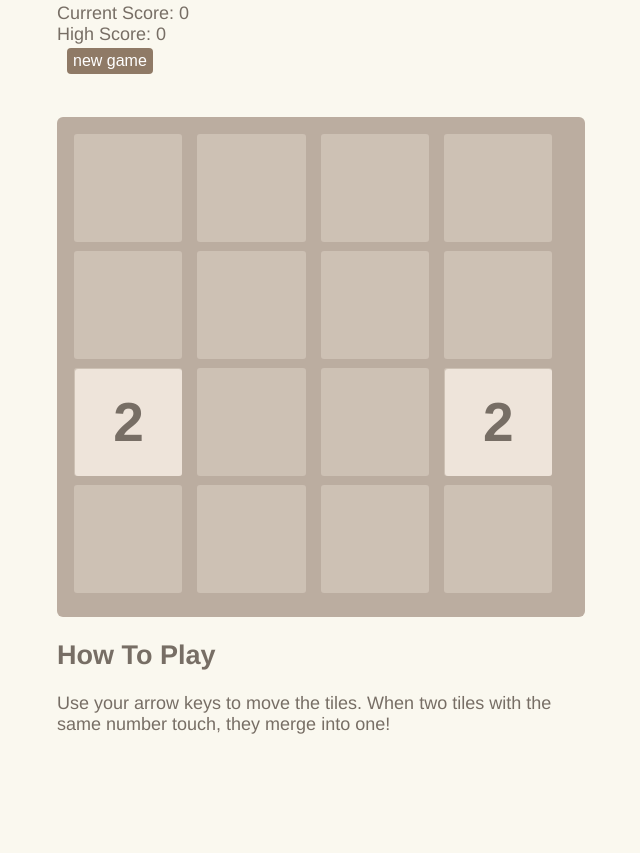
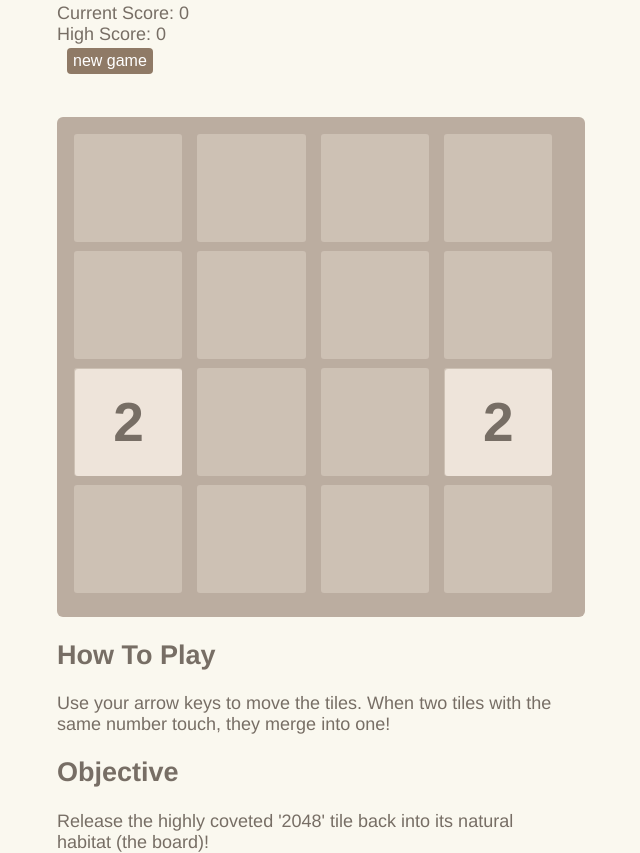
Before and after one commit to chrisgrovers/angular2048, a website: page index.html in a window 1280 px wide. Shown: the part 129-982 px from the top of the page, without its empty margins (333-973 px from the left). Before the commit the page ends 864 px from the top, so only its background shows below. Drawn offline with nearby package versions, Linux system fonts and the light colour scheme; some packages are replaced by stand-ins of ours.

Commit message:
[feat] added objective to main.html

```diff
--- a/views/main.html
+++ b/views/main.html
@@ -19,6 +19,8 @@
     <div class="rules">
     <h2>How To Play</h2>
       Use your arrow keys to move the tiles. When two tiles with the same number touch, they merge into one!
+      <h2>Objective</h2>
+      Release the highly coveted '2048' tile back into its natural habitat (the board)!
     </div>
   </div>
   </div>
```
